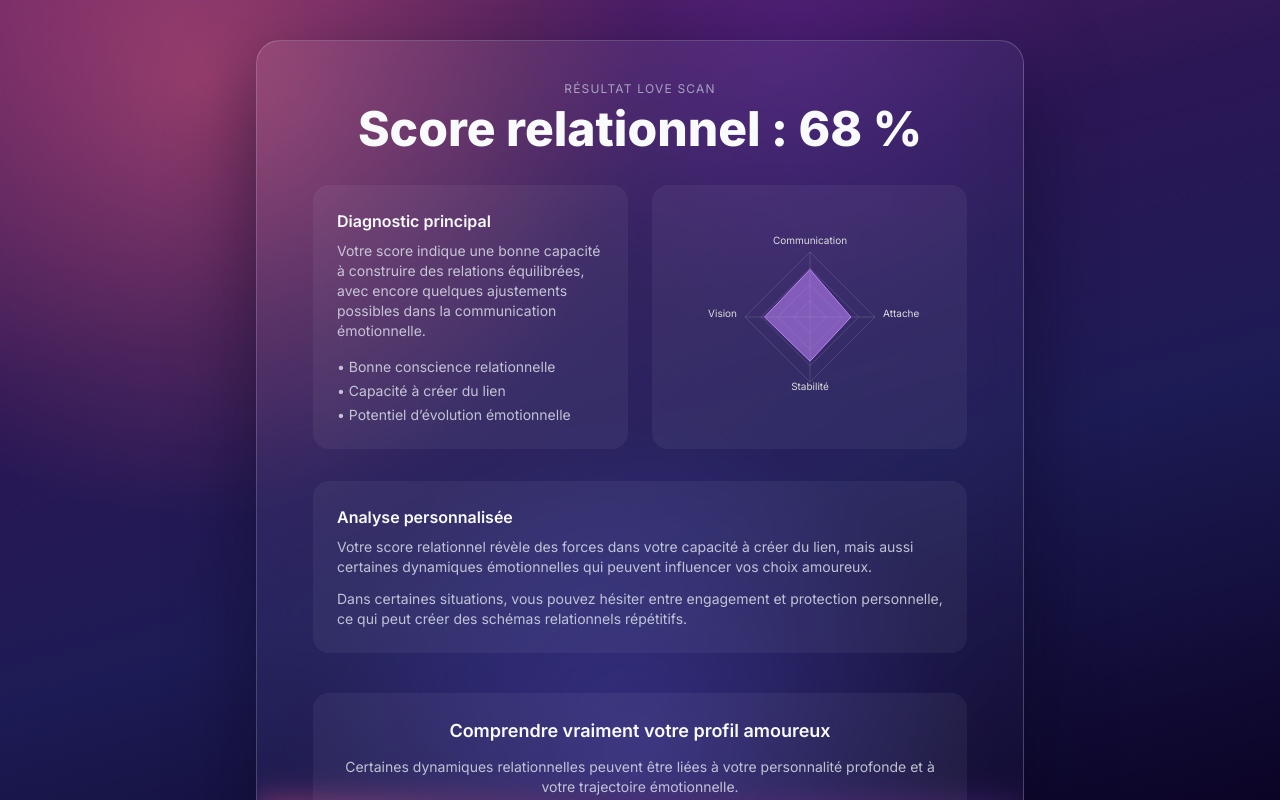
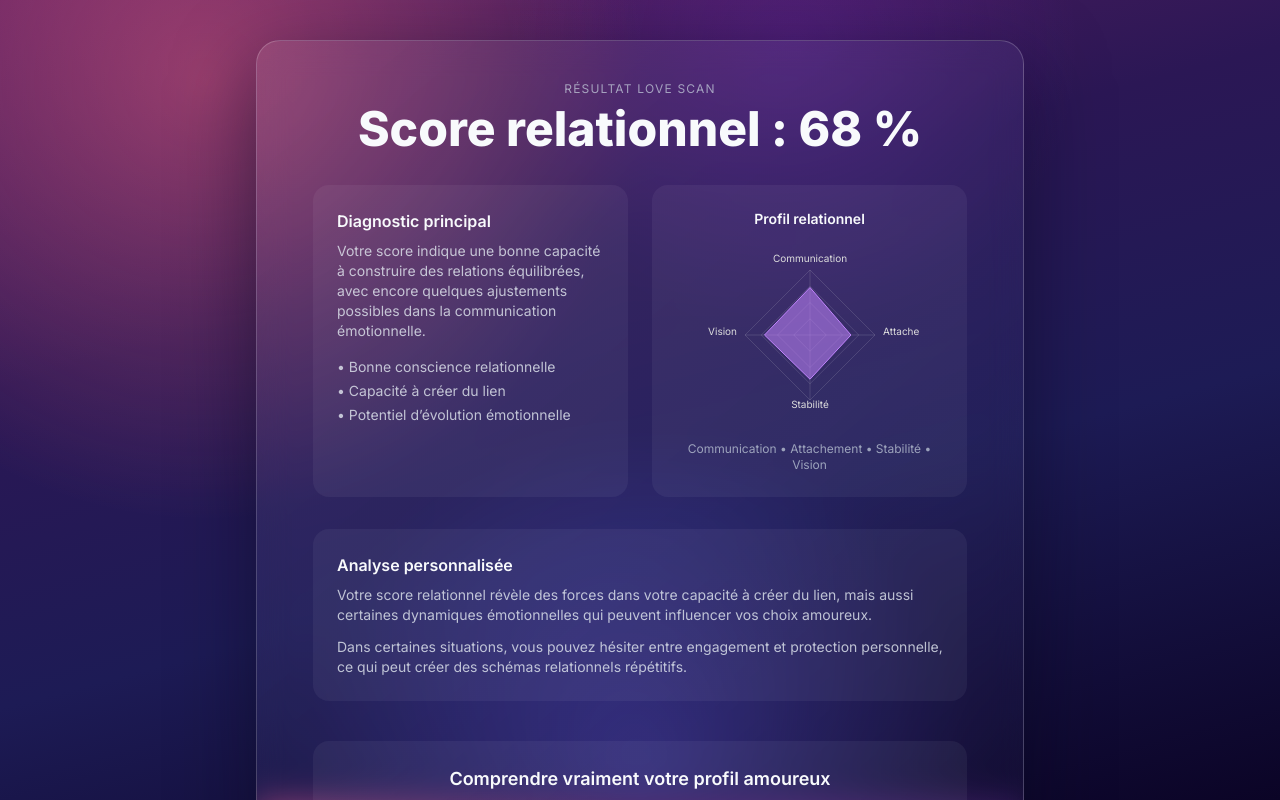
Before and after one commit to arnaudcrestey/astero-minisites, a Next.js app: page /result in a window 1280 px wide. Shown: the top 800 px of the page. Built offline with nearby package versions, Linux system fonts and the light colour scheme.

Commit message:
Refactor Radar component layout and add labels

```diff
--- a/app/result/page.tsx
+++ b/app/result/page.tsx
@@ -48,9 +48,19 @@ export default function ResultPage() {
 
           {/* Radar */}
 
-          <div className="rounded-2xl bg-white/5 p-6 flex items-center justify-center">
+          <div className="rounded-2xl bg-white/5 p-6">
 
-            <RadarLove score={score} />
+            <h3 className="font-semibold mb-4 text-sm text-center">
+              Profil relationnel
+            </h3>
+
+            <div className="flex items-center justify-center">
+              <RadarLove score={score} />
+            </div>
+
+            <div className="mt-4 text-xs text-slate-300/70 text-center">
+              Communication • Attachement • Stabilité • Vision
+            </div>
 
           </div>
 
```
